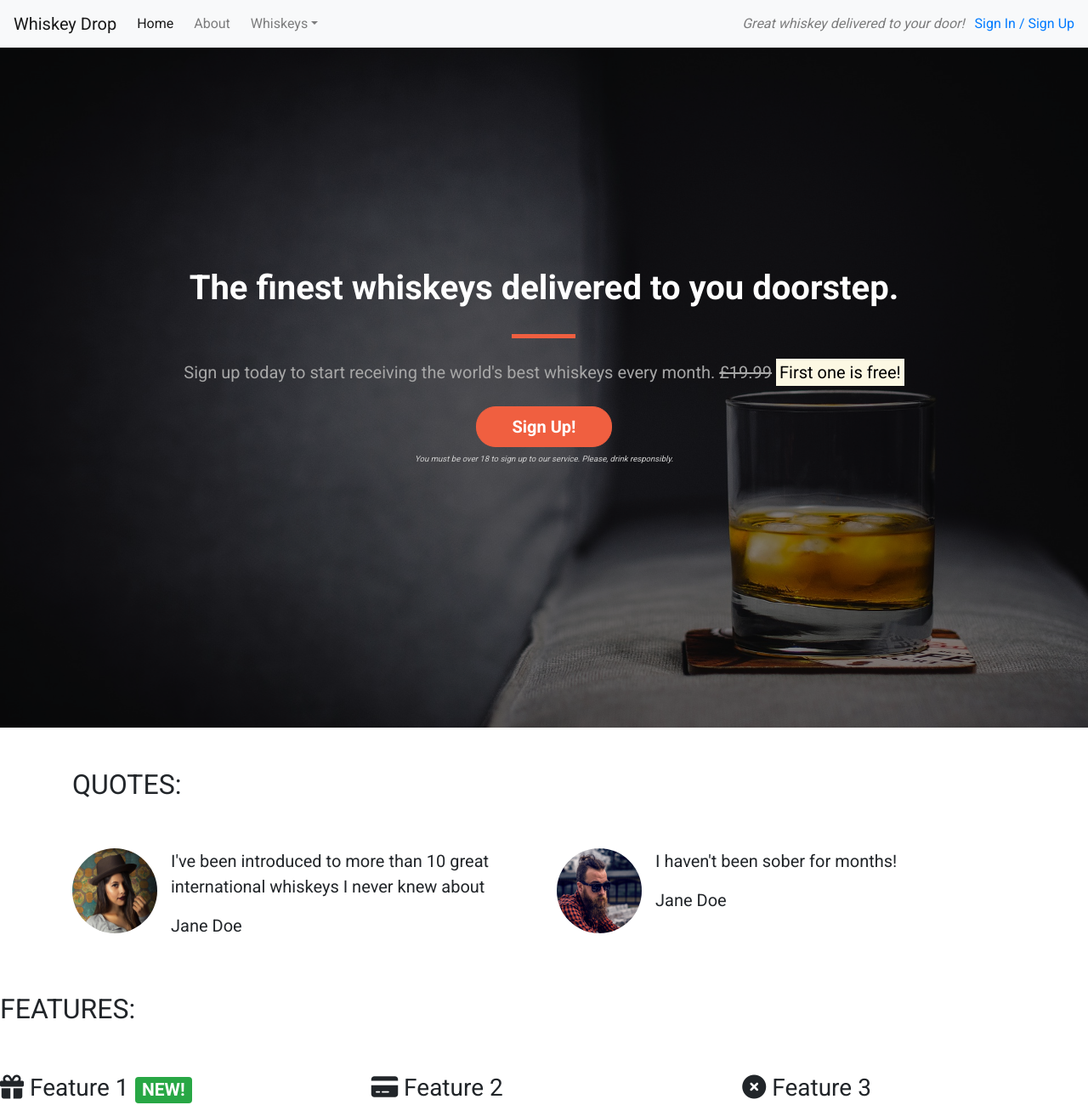
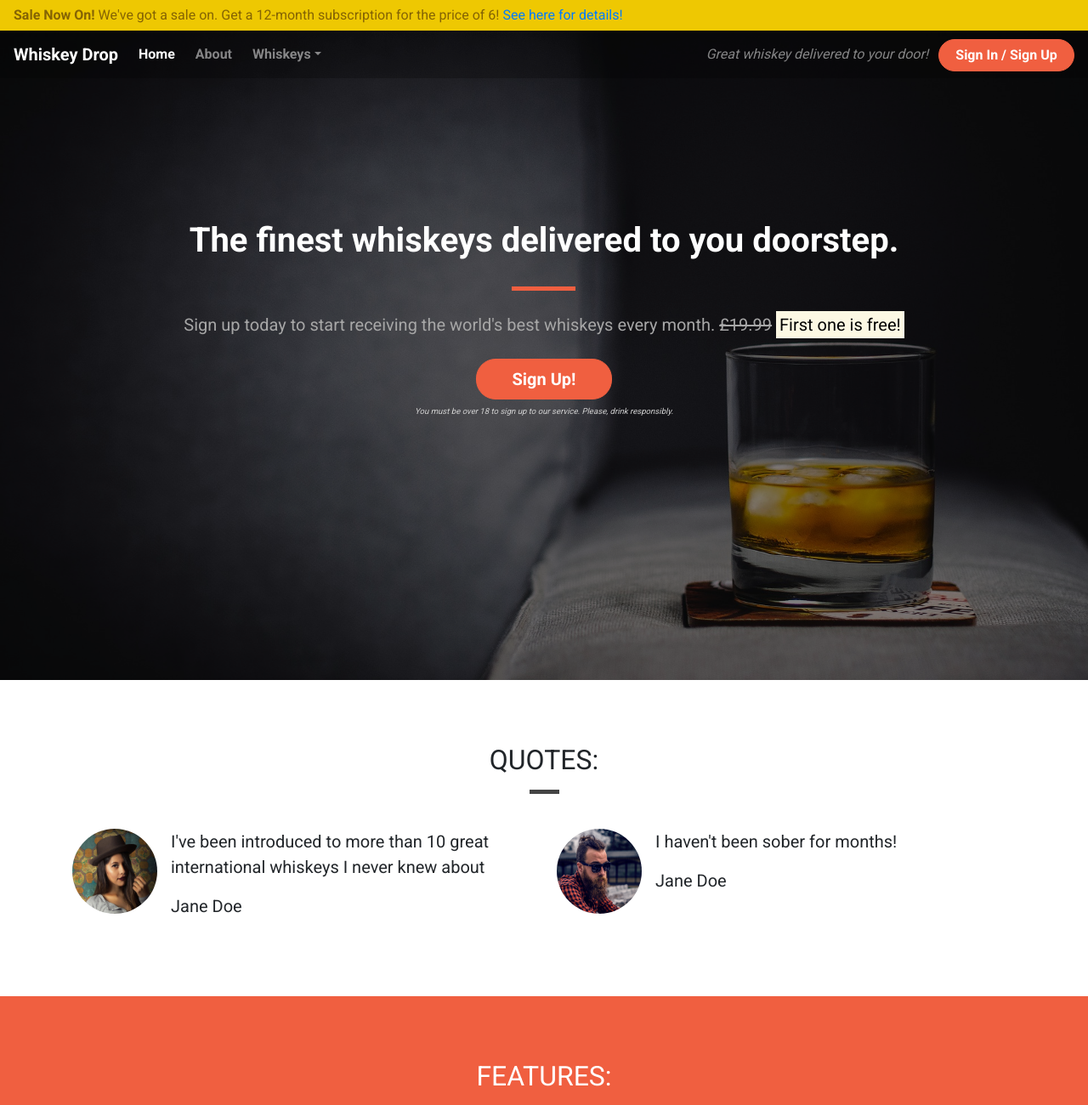
Before and after one commit to peejaywk/whiskey-drop, a plain HTML site: page index.html in a window 1280 px wide. Shown: the top 1300 px of the page at 85% size. Drawn offline with nearby package versions, Linux system fonts and the light colour scheme.

Commit message:
Styled the quotes and features sections.

```diff
--- a/css/style.css
+++ b/css/style.css
@@ -2,8 +2,26 @@ body {
     font-family: 'Roboto', sans-serif;
 }
 
-.alert-container {
+.container-wrapper {
 
+}
+
+.container-wrapper--red {
+    background-color: #f05f40;
+    color: white;
+}
+
+.alert-container .col-12{
+    padding-left: 0;
+    padding-right: 0;
+}
+
+.site-wide-alert {
+    border-radius: 0;
+    margin-bottom: 0;
+    padding: 5px 15px;
+    background-color: #eec802;
+    border-color: #eec802;
 }
 
 .callout-container {
@@ -26,6 +44,20 @@ body {
 
 }
 
+/* Page headers */
+.page-header {
+    margin-bottom: 0;
+    border-bottom: 0;
+    text-align: center;
+}
+ .page-header h2 {
+     margin-top: 0;
+ }
+
+ .quotes .page-header {
+     margin-bottom: 25px;
+ }
+
 .quotes-container {
 
 }
@@ -45,15 +77,55 @@ body {
     width: 75px;
     height: 5px;
     border: 0;
-    background-color: #f05f40;
+    background-color: #444;
 }
 
 .block-divider--orange {
     background-color: #f05f40;
 }
 
+.block-divider--white {
+    background-color: white;
+}
+
 .block-divider--short {
     width: 35px;
+}
+
+/* Content containers */
+
+.content-container {
+    padding-top: 75px;
+    padding-bottom: 75px;
+}
+
+/* Navbar */
+.navalert-container {
+    position: absolute;
+    top: 0;
+    left: 0;
+    padding-left: 0;
+    padding-right: 0;
+    z-index: 1;
+}
+
+.navbar {
+    margin-bottom: 0;
+    border: 0;
+    width: 100%;
+    background-color: rgba(0,0,0,0.25);
+}
+
+.navbar .navbar-toggler {
+    border: 0;
+}
+
+.navbar-brand {
+     font-weight: bold;
+}
+
+.navbar .navbar-nav a {
+    font-weight: bold;
 }
 
 /* Jumbotron */
@@ -101,3 +173,24 @@ body {
     border-color: #df4929;
     color: white;
 }
+
+.feature {
+    text-align: center;
+    margin-bottom: 40px;
+}
+
+.feature i {
+    margin-bottom: 20px;
+    font-size: 45px;
+    line-height: 45px;
+}
+
+.feature .btn {
+    background-color: white;
+    border-collapse: white;
+    border-radius: 15px;
+    min-width: 100px;
+    font-weight: bold;
+    margin-top: 10px;
+    color: #f05f40;
+}
--- a/index.html
+++ b/index.html
@@ -14,7 +14,20 @@
 </head>
 
 <body>
-	<nav class="navbar navbar-light bg-light navbar-expand-sm">
+    <div class="container-fluid navalert-container">
+
+    	<div class="container-fluid alert-container">
+            <div class="row d-none d-sm-block">
+                <div class="col-12">
+                    <div class="site-wide-alert alert alert-warning">
+                        <strong>Sale Now On!</strong> We've got a sale on. Get a 12-month subscription for the price of 6!
+                        <a href="/">See here for details!</a>
+                    </div>
+                </div>
+            </div>
+        </div>
+
+        <nav class="navbar navbar-dark navbar-expand-sm">
             <a href="/" class="navbar-brand">Whiskey Drop</a>
 
             <button class="navbar-toggler ml-auto" type="button" data-toggle="collapse" data-target="#navbarNavDropdown" aria-controls="navbarNavDropdown" aria-expanded="false" aria-label="Toggle navigation">
@@ -39,19 +52,11 @@
             </div>
             <div class="d-none d-md-block">
                 <p class="navbar-text my-auto mr-2"><i>Great whiskey delivered to your door!</i></p>
-			<a href="/login">Sign In / Sign Up</a>
+                <a href="/login" class="btn btn--cta btn--red">Sign In / Sign Up</a>
             </div>
         </nav>
-	<!-- <div class="container alert-container">
-		<div class="row d-none d-sm-block">
-			<div class="col-12">
-				<div class="alert alert-warning">
-					<strong>Sale Now On!</strong> We've got a sale on. Get a 12-month subscription for the price of 6!
-					<a href="/">See here for details!</a>
     </div>
-			</div>
-		</div>
-    </div> -->
+
     <!-- Callout -->
     <div class="container-fluid callout-container">
         <div class="opaque-overlay">&nbsp;</div>
@@ -75,11 +80,13 @@
 
 
 	<!-- Quotes -->
-    <div class="container quotes-container">
+    <div class="container-wrapper">
+        <div class="container quotes-container content-container">
             <section class="quotes">
                 <div class="row">
-				<div class="col-12 my-5">
+                    <div class="col-12 page-header">
                         <h2 class="text-uppercase">Quotes:</h2>
+                        <hr class="block-divider block-divider--short">
                     </div>
                 </div>
                 <div class="row">
@@ -113,21 +120,24 @@
                         </div>
             </section>
         </div>
+    </div>
 	<!-- /.quotes -->
 
 
 	<!-- Features -->
-    <div class="features-container">
+    <div class="container-wrapper container-wrapper--red">
+        <div class="container features-container content-container">
             <section class="features">
                 <div class="row">
-				<div class="col-12 my-5">
+                    <div class="col-12 page-header">
                         <h2 class="text-uppercase">Features:</h2>
+                        <hr class="block-divider block-divider--short block-divider--white">
                     </div>
                 </div>
                 <div class="row">
                     <div class="col-12 col-md-6 col-lg-4">
                         <div class="feature">
-						<h3><i class="fas fa-gift d-none d-sm-inline"></i> Feature 1
+                            <h3><i class="fas fa-gift d-none d-sm-block"></i> Feature 1
                                 <span class="badge badge-success">NEW!</span></h3>
                             <p>Lorem ipsum dolor sit amet, consectetur adipiscing elit, sed do eiusmod tempor incididunt ut
                                 labore et dolore magna aliqua. Ut enim ad minim veniam, quis nostrud exercitation ullamco
@@ -137,7 +147,7 @@
                     </div>
                     <div class="col-12 col-md-6 col-lg-4">
                         <div class="feature">
-						<h3><i class="fas fa-credit-card d-none d-sm-inline"></i> Feature 2</h3>
+                            <h3><i class="fas fa-credit-card d-none d-sm-block"></i> Feature 2</h3>
                             <p>Lorem ipsum dolor sit amet, consectetur adipiscing elit, sed do eiusmod tempor incididunt ut
                                 labore et dolore magna aliqua. Ut enim ad minim veniam, quis nostrud exercitation ullamco
                                 laboris nisi ut aliquip ex ea commodo consequat.</p>
@@ -146,7 +156,7 @@
                     </div>
                     <div class="col-12 d-md-none d-lg-block col-lg-4">
                         <div class="feature">
-						<h3><i class="fas fa-times-circle d-none d-sm-inline"></i> Feature 3</h3>
+                            <h3><i class="fas fa-times-circle d-none d-sm-block"></i> Feature 3</h3>
                             <p>Lorem ipsum dolor sit amet, consectetur adipiscing elit, sed do eiusmod tempor incididunt ut
                                 labore et dolore magna aliqua. Ut enim ad minim veniam, quis nostrud exercitation ullamco
                                 laboris nisi ut aliquip ex ea commodo consequat.</p>
@@ -155,6 +165,7 @@
                     </div>
                 </div>
             </section>
+        </div>
     </div>
 	<!-- /.features -->
 
```
Lines whose indentation alone changed are shown as unchanged.
